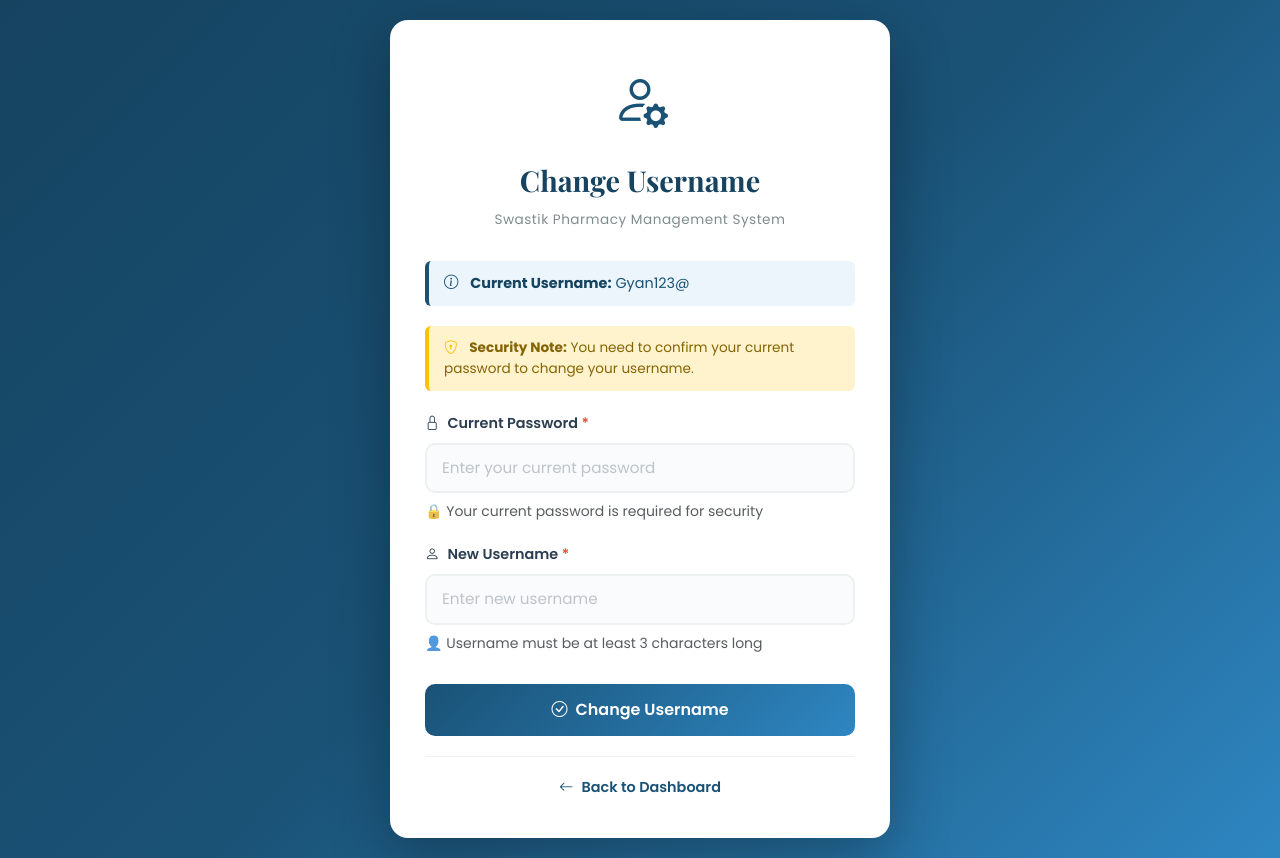
After one commit to GYANENDRA8080/tech_pharmacy, a Django app: page /change-username/ in a window 1280 px wide. The commit adds this page. Run offline with Django 4.2, Linux system fonts and the light colour scheme; a user stored in the database is signed in.

Commit message:
Add username change functionality with password confirmation

```diff
--- a/pharmacy/templates/pharmacy/base.html
+++ b/pharmacy/templates/pharmacy/base.html
@@ -592,6 +592,8 @@
                             {{ user.first_name|default:user.username }}
                         </button>
                         <ul class="dropdown-menu dropdown-menu-end">
+                            <li><a class="dropdown-item" href="{% url 'change_username' %}"><i
+                                        class="bi bi-person-gear me-2"></i>Change Username</a></li>
                             <li><a class="dropdown-item" href="/admin/"><i class="bi bi-gear me-2"></i>Account
                                     Settings</a></li>
                             <li>
--- /dev/null
+++ b/pharmacy/templates/pharmacy/change_username.html
@@ -0,0 +1,308 @@
+<!DOCTYPE html>
+<html lang="en">
+
+    <head>
+        <meta charset="UTF-8">
+        <meta name="viewport" content="width=device-width, initial-scale=1.0">
+        <title>Change Username | Swastik Pharmacy</title>
+        <link rel="preconnect" href="https://fonts.googleapis.com">
+        <link
+            href="https://fonts.googleapis.com/css2?family=Poppins:wght@300;400;500;600;700&family=Playfair+Display:wght@700&display=swap"
+            rel="stylesheet">
+        <link href="https://cdn.jsdelivr.net/npm/bootstrap@5.3.2/dist/css/bootstrap.min.css" rel="stylesheet">
+        <link href="https://cdn.jsdelivr.net/npm/bootstrap-icons@1.11.3/font/bootstrap-icons.min.css" rel="stylesheet">
+        <style>
+            :root {
+                --primary: #1a5276;
+                --primary-light: #2e86c1;
+                --primary-dark: #154360;
+                --accent: #27ae60;
+                --danger: #e74c3c;
+                --light-bg: #f0f4f8;
+            }
+
+            * {
+                margin: 0;
+                padding: 0;
+                box-sizing: border-box;
+            }
+
+            body {
+                font-family: 'Poppins', sans-serif;
+                background: linear-gradient(135deg, var(--primary-dark) 0%, var(--primary) 50%, var(--primary-light) 100%);
+                min-height: 100vh;
+                display: flex;
+                align-items: center;
+                justify-content: center;
+                color: #2c3e50;
+                padding: 20px;
+            }
+
+            .change-username-container {
+                width: 100%;
+                max-width: 500px;
+                animation: slideUp 0.6s ease-out;
+            }
+
+            @keyframes slideUp {
+                from {
+                    opacity: 0;
+                    transform: translateY(30px);
+                }
+
+                to {
+                    opacity: 1;
+                    transform: translateY(0);
+                }
+            }
+
+            .change-username-card {
+                background: #fff;
+                border-radius: 18px;
+                box-shadow: 0 20px 60px rgba(0, 0, 0, 0.3);
+                padding: 40px 35px;
+            }
+
+            .change-username-header {
+                text-align: center;
+                margin-bottom: 30px;
+            }
+
+            .user-icon {
+                font-size: 3.5rem;
+                color: var(--primary);
+                margin-bottom: 15px;
+                display: inline-block;
+            }
+
+            .pharmacy-name {
+                font-family: 'Playfair Display', serif;
+                font-size: 1.8rem;
+                font-weight: 700;
+                color: var(--primary-dark);
+                margin-bottom: 8px;
+            }
+
+            .pharmacy-subtitle {
+                font-size: 0.85rem;
+                color: #7f8c8d;
+                letter-spacing: 0.5px;
+            }
+
+            .form-group {
+                margin-bottom: 20px;
+            }
+
+            .form-label {
+                font-weight: 600;
+                color: #2c3e50;
+                margin-bottom: 8px;
+                font-size: 0.9rem;
+            }
+
+            .form-control {
+                border: 2px solid #ecf0f1;
+                border-radius: 10px;
+                padding: 12px 15px;
+                font-size: 0.95rem;
+                transition: all 0.3s ease;
+                background: #f9fbfc;
+            }
+
+            .form-control:focus {
+                border-color: var(--primary);
+                background: #fff;
+                box-shadow: 0 0 0 3px rgba(26, 82, 118, 0.1);
+                outline: none;
+            }
+
+            .form-control::placeholder {
+                color: #bdc3c7;
+            }
+
+            .btn-change-username {
+                width: 100%;
+                padding: 14px;
+                background: linear-gradient(135deg, var(--primary) 0%, var(--primary-light) 100%);
+                color: #fff;
+                border: none;
+                border-radius: 10px;
+                font-weight: 600;
+                font-size: 1rem;
+                cursor: pointer;
+                transition: all 0.3s ease;
+                margin-top: 10px;
+            }
+
+            .btn-change-username:hover {
+                transform: translateY(-2px);
+                box-shadow: 0 8px 25px rgba(26, 82, 118, 0.3);
+                color: #fff;
+            }
+
+            .alert {
+                border: none;
+                border-radius: 10px;
+                margin-bottom: 20px;
+                font-size: 0.9rem;
+                padding: 12px 15px;
+            }
+
+            .alert-danger {
+                background: #fadbd8;
+                color: #c0392b;
+            }
+
+            .alert-success {
+                background: #d5f4e6;
+                color: #27ae60;
+            }
+
+            .back-link {
+                text-align: center;
+                margin-top: 20px;
+                padding-top: 20px;
+                border-top: 1px solid #ecf0f1;
+                color: #7f8c8d;
+                font-size: 0.9rem;
+            }
+
+            .back-link a {
+                color: var(--primary);
+                text-decoration: none;
+                font-weight: 600;
+                transition: color 0.2s;
+            }
+
+            .back-link a:hover {
+                color: var(--primary-dark);
+                text-decoration: underline;
+            }
+
+            .current-username {
+                background: #ebf5fb;
+                border-left: 4px solid var(--primary);
+                padding: 12px 15px;
+                border-radius: 6px;
+                margin-bottom: 20px;
+                font-size: 0.9rem;
+                color: #1a5276;
+            }
+
+            .current-username strong {
+                color: var(--primary-dark);
+            }
+
+            .security-note {
+                background: #fff3cd;
+                border-left: 4px solid #ffc107;
+                padding: 12px 15px;
+                border-radius: 6px;
+                margin-bottom: 20px;
+                font-size: 0.85rem;
+                color: #856404;
+            }
+
+            .security-note i {
+                margin-right: 8px;
+                color: #ffc107;
+            }
+
+            @media (max-width: 576px) {
+                .change-username-card {
+                    padding: 30px 25px;
+                }
+
+                .pharmacy-name {
+                    font-size: 1.5rem;
+                }
+
+                .user-icon {
+                    font-size: 3rem;
+                }
+            }
+        </style>
+    </head>
+
+    <body>
+        <div class="change-username-container">
+            <div class="change-username-card">
+                <!-- Header -->
+                <div class="change-username-header">
+                    <div class="user-icon">
+                        <i class="bi bi-person-gear"></i>
+                    </div>
+                    <div class="pharmacy-name">Change Username</div>
+                    <div class="pharmacy-subtitle">Swastik Pharmacy Management System</div>
+                </div>
+
+                <!-- Current Username Info -->
+                <div class="current-username">
+                    <i class="bi bi-info-circle me-2"></i>
+                    <strong>Current Username:</strong> {{ user.username }}
+                </div>
+
+                <!-- Security Note -->
+                <div class="security-note">
+                    <i class="bi bi-shield-lock"></i>
+                    <strong>Security Note:</strong> You need to confirm your current password to change your username.
+                </div>
+
+                <!-- Messages -->
+                {% if messages %}
+                {% for message in messages %}
+                <div class="alert alert-{{ message.tags }} alert-dismissible fade show" role="alert">
+                    <i class="bi bi-exclamation-circle-fill me-2"></i>
+                    {{ message }}
+                    <button type="button" class="btn-close" data-bs-dismiss="alert" aria-label="Close"></button>
+                </div>
+                {% endfor %}
+                {% endif %}
+
+                <!-- Change Username Form -->
+                <form method="POST">
+                    {% csrf_token %}
+
+                    <!-- Current Password -->
+                    <div class="form-group">
+                        <label for="current_password" class="form-label">
+                            <i class="bi bi-lock me-2"></i>Current Password <span style="color: var(--danger);">*</span>
+                        </label>
+                        <input type="password" class="form-control" id="current_password" name="current_password"
+                            placeholder="Enter your current password" required>
+                        <small class="text-muted d-block mt-2">
+                            🔒 Your current password is required for security
+                        </small>
+                    </div>
+
+                    <!-- New Username -->
+                    <div class="form-group">
+                        <label for="new_username" class="form-label">
+                            <i class="bi bi-person me-2"></i>New Username <span style="color: var(--danger);">*</span>
+                        </label>
+                        <input type="text" class="form-control" id="new_username" name="new_username"
+                            placeholder="Enter new username" required minlength="3">
+                        <small class="text-muted d-block mt-2">
+                            👤 Username must be at least 3 characters long
+                        </small>
+                    </div>
+
+                    <!-- Submit Button -->
+                    <button type="submit" class="btn-change-username">
+                        <i class="bi bi-check-circle me-2"></i>Change Username
+                    </button>
+
+                    <!-- Back Link -->
+                    <div class="back-link">
+                        <a href="{% url 'dashboard' %}">
+                            <i class="bi bi-arrow-left me-2"></i>Back to Dashboard
+                        </a>
+                    </div>
+                </form>
+            </div>
+        </div>
+
+        <script src="https://cdn.jsdelivr.net/npm/bootstrap@5.3.2/dist/js/bootstrap.bundle.min.js"></script>
+    </body>
+
+</html>
--- a/pharmacy/urls.py
+++ b/pharmacy/urls.py
@@ -6,6 +6,7 @@ urlpatterns = [
     path("register/", views.register_view, name="register"),
     path("login/", views.login_view, name="login"),
     path("logout/", views.logout_view, name="logout"),
+    path("change-username/", views.change_username, name="change_username"),
     path("", views.dashboard, name="dashboard"),
     # Inventory
     path("inventory/", views.inventory, name="inventory"),
--- a/pharmacy/views.py
+++ b/pharmacy/views.py
@@ -116,6 +116,49 @@ Swastik Pharmacy Management System
     except Exception as e:
         print(f"❌ Error sending email: {str(e)}")
         # In development, this will show in console
+
+
+@login_required(login_url="login")
+def change_username(request):
+    """Change username after password confirmation"""
+    if request.method == "POST":
+        current_password = request.POST.get("current_password")
+        new_username = request.POST.get("new_username")
+
+        # Validate current password
+        if not request.user.check_password(current_password):
+            messages.error(request, "Current password is incorrect!")
+            return redirect("change_username")
+
+        # Validate new username
+        if not new_username or len(new_username.strip()) < 3:
+            messages.error(request, "Username must be at least 3 characters long!")
+            return redirect("change_username")
+
+        new_username = new_username.strip()
+
+        # Check if username already exists
+        if (
+            User.objects.filter(username=new_username)
+            .exclude(id=request.user.id)
+            .exists()
+        ):
+            messages.error(request, "This username is already taken!")
+            return redirect("change_username")
+
+        # Update username
+        try:
+            request.user.username = new_username
+            request.user.save()
+            messages.success(
+                request, f"Username successfully changed to '{new_username}'!"
+            )
+            return redirect("dashboard")
+        except Exception as e:
+            messages.error(request, f"Error updating username: {str(e)}")
+            return redirect("change_username")
+
+    return render(request, "pharmacy/change_username.html")
 
 
 # ── Dashboard ─────────────────────────────────────────────────────────────────
```
Also changed, not shown: db.sqlite3.
